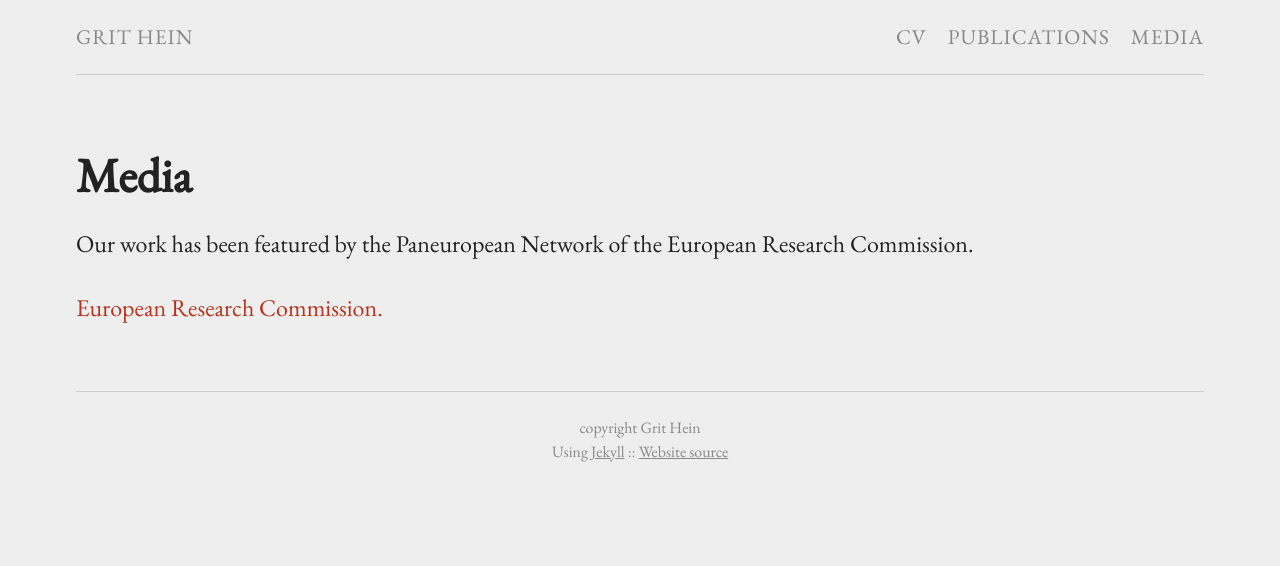
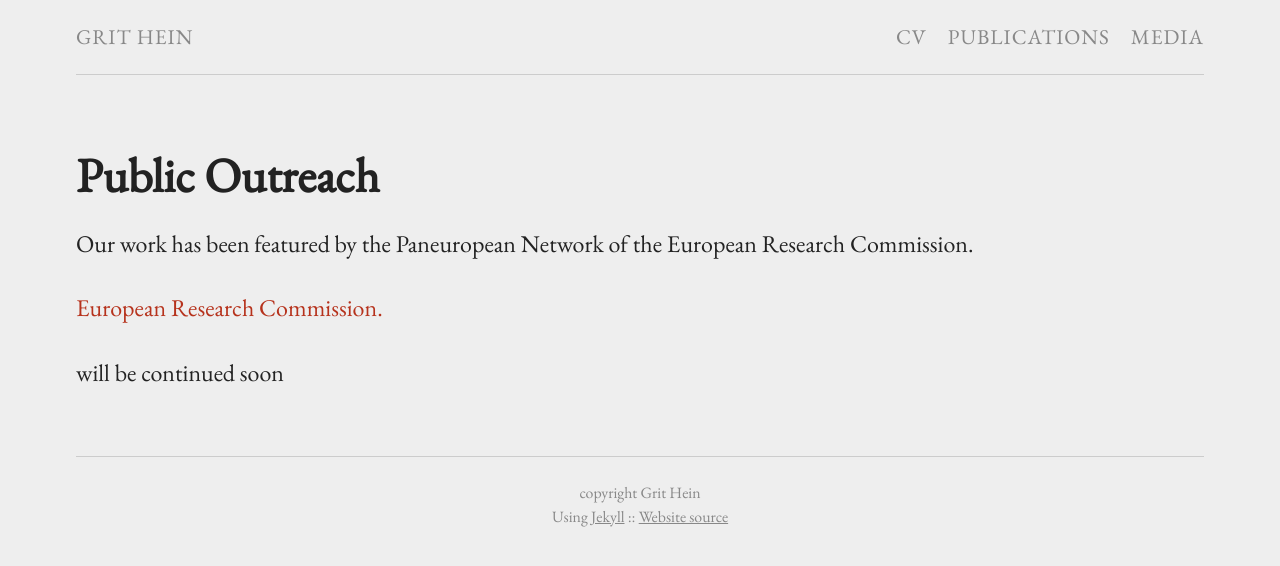
Before and after one commit to grithein/grithein, a Jekyll site: the page built from media.md, in a window 1280 px wide. Shown: the top 566 px of the page. Built offline with Jekyll 4.4.1, drawn with Linux system fonts in a browser that asks for light colours.

Commit message:
Update from Forestry.io - media.md

```diff
--- a/media.md
+++ b/media.md
@@ -1,8 +1,10 @@
 ---
-title: Media
-date: '2016-07-21 22:06:00'
+title: Public Outreach
+date: '2016-07-21 00:00:00'
 layout: page
 ---
 Our work has been featured by the Paneuropean Network of the European Research Commission.
 
 [European Research Commission.](http://www.paneuropeannetworks.com/special-reports/uncovering-social-motives/)
+
+will be continued soon
```
